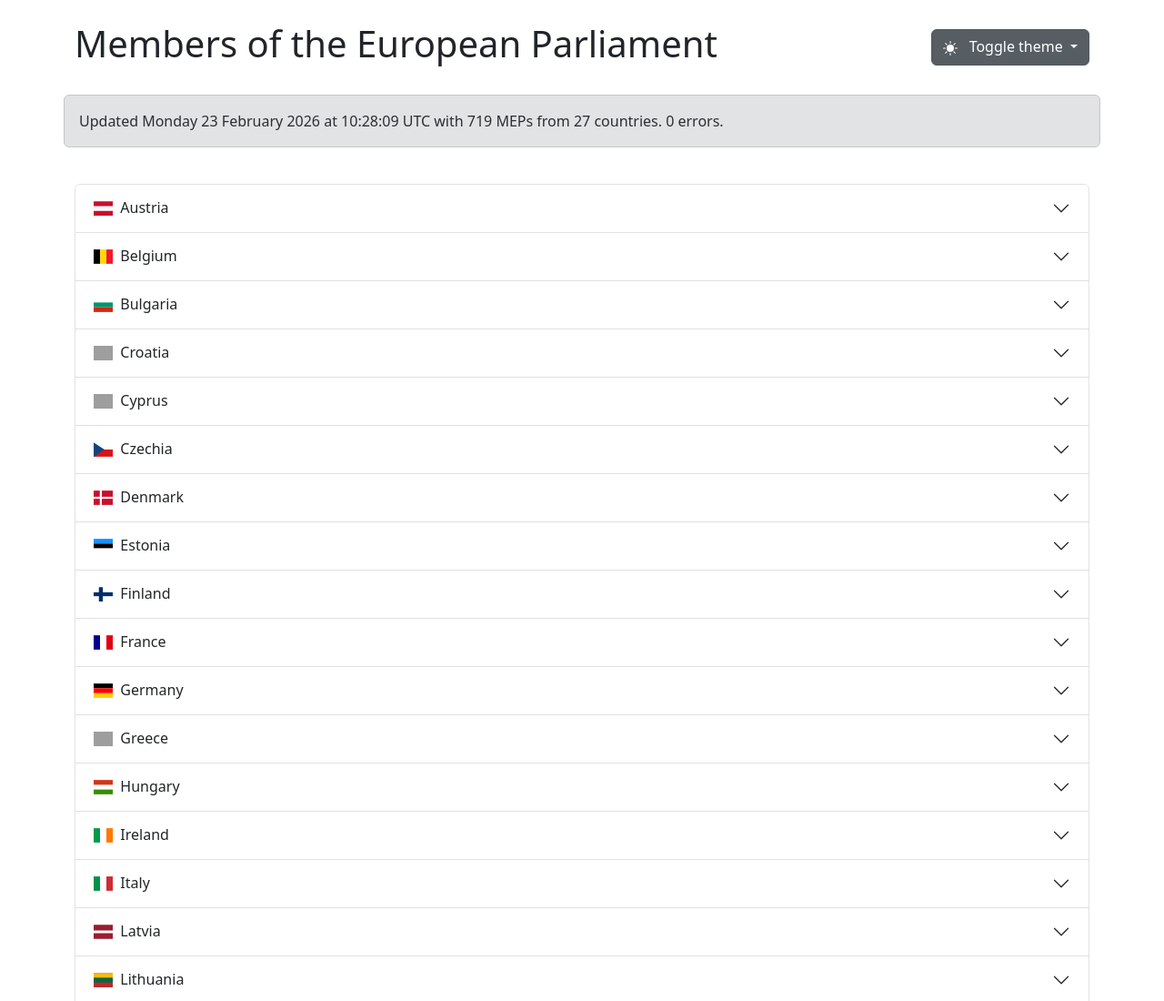
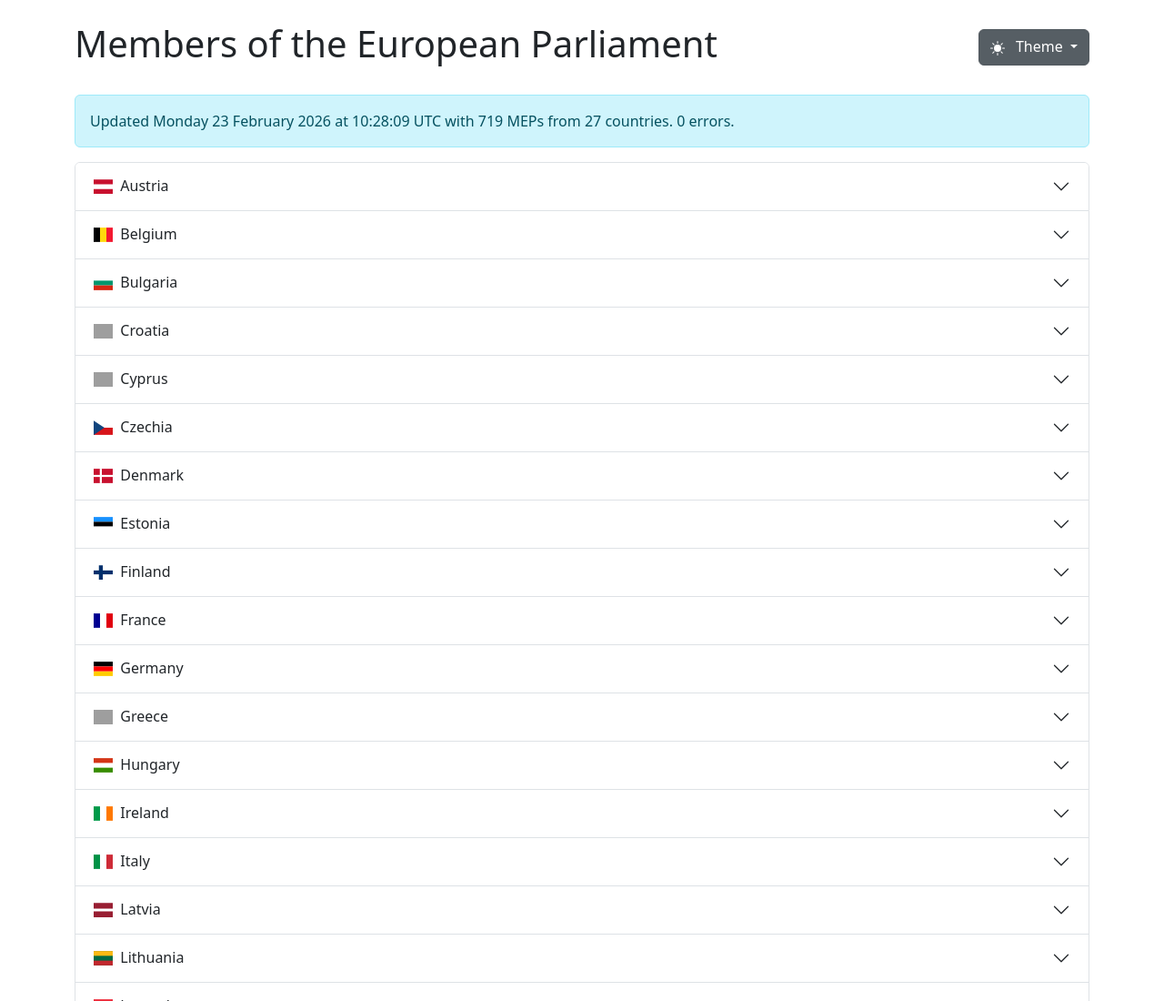
Before and after one commit to zeyus/contact-mep-representative, a website: page index.html in a window 1280 px wide. Shown: the top 1100 px of the page at 91% size. Drawn offline with nearby package versions, Linux system fonts and the light colour scheme; grey boxes are pictures that could not be loaded.

Commit message:
fix update info margin and theme toggle breaking out of layout.

```diff
--- a/index.html
+++ b/index.html
@@ -111,7 +111,7 @@
                         <svg class="bi my-1 theme-icon-active">
                             <use href="bootstrap-icons.svg#sun-fill"></use>
                         </svg>
-                        <span class="ms-2" id="bd-theme-text">Toggle theme</span>
+                        <span class="ms-2" id="bd-theme-text">Theme</span>
                     </button>
                     <ul class="dropdown-menu dropdown-menu-end" aria-labelledby="bd-theme-text" data-bs-popper="static">
                         <li>
@@ -154,10 +154,8 @@
     </header>
 
     <!-- Metadata update alert -->
-    <div class="container my-4">
-        <div class="row">
-            <div class="alert alert-secondary" id="update-metadata" role="alert"></div>
-        </div>
+    <div class="container">
+        <div class="alert alert-info" id="update-metadata" role="alert"></div>
     </div>
 
     <!-- Country List Accordion -->
```
